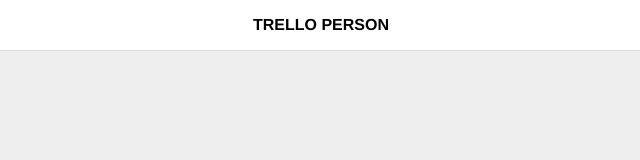
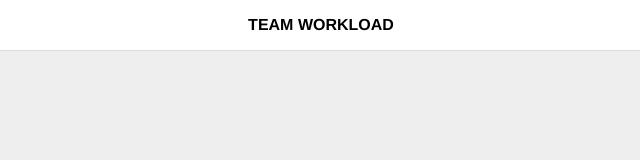
Before and after one commit to dfala/trello-person, a website: page index.html in a window 1280 px wide. Shown: the full height of the page, 319-959 px from the left. Drawn offline with nearby package versions, Linux system fonts and the light colour scheme.

Commit message:
Renamed project

```diff
--- a/index.html
+++ b/index.html
@@ -2,7 +2,7 @@
 
 <html ng-app="trello-person">
 <head>
-  <title>Trello Person</title>
+  <title>Team Workload</title>
   <script src="https://ajax.googleapis.com/ajax/libs/jquery/2.1.3/jquery.min.js"></script>
   <script src="https://trello.com/1/client.js?key=e82e63f417b897741fa8f0fc3c802210"></script>
   <script src="https://ajax.googleapis.com/ajax/libs/angularjs/1.3.15/angular.min.js"></script>
@@ -11,7 +11,7 @@
 
 <body ng-controller="dataController">
   <header>
-    Trello Person
+    Team Workload
   </header>
 
 
```
